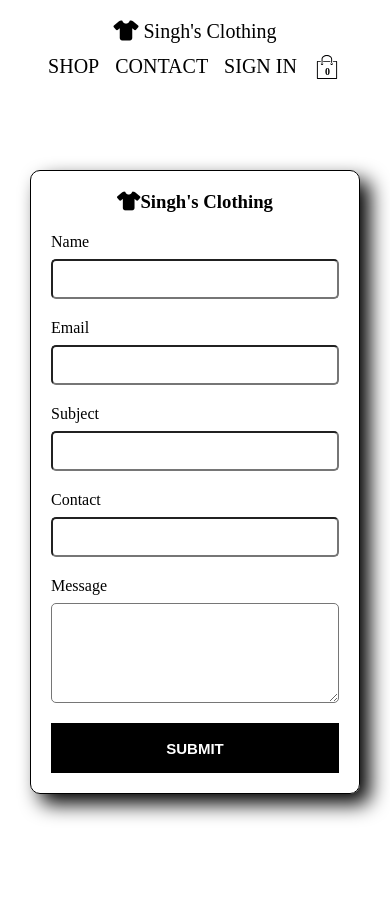
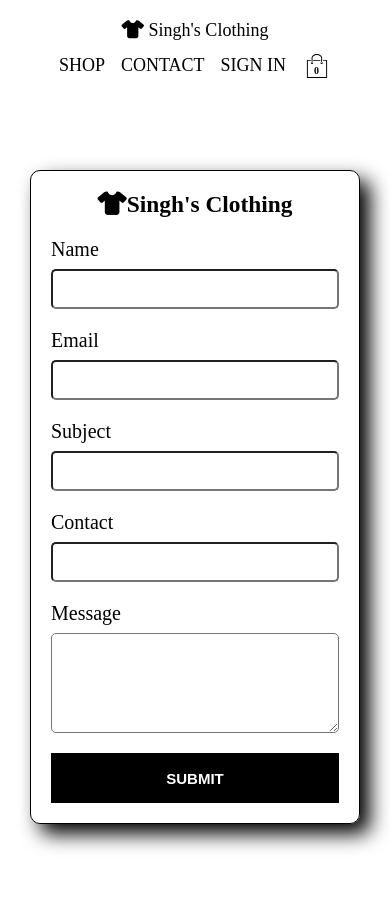
Before and after one commit to ArshjitSingh7/Ecommerce, a PHP site: page /dist/contact.html in a window 390 px wide. Before the commit the page ends 820 px from the top, so only its background shows below. Run offline with PHP 8.4, Linux system fonts and the light colour scheme; some libraries are stand-ins or nearby versions.

Commit message:
made site more responsive

```diff
--- a/dist/css/main.css
+++ b/dist/css/main.css
@@ -358,15 +358,16 @@ a {
     #sign-in .box .sign-in-form .form-btn button {
       margin-bottom: 10px; } }
 
-@media screen and (max-width: 500px) {
+@media screen and (max-width: 520px) {
   body {
+    font-size: 20px;
     padding: 20px 20px; }
   .cart-dropdown {
     right: 30px; } }
 
-@media screen and (max-width: 400px) {
+@media screen and (max-width: 480px) {
   #header {
-    font-size: 20px; }
+    font-size: 18px; }
     #header .options .option {
       padding: 10px 8px; }
   .cart-dropdown {
--- a/scss/_media.scss
+++ b/scss/_media.scss
@@ -87,17 +87,18 @@
         }
     }
 }
-@media screen and (max-width : 500px) {
+@media screen and (max-width : 520px) {
     body {
+        font-size: 20px;
         padding : 20px 20px;
     }
     .cart-dropdown {
         right : 30px;
     }
 }
-@media screen and (max-width : 400px) {
+@media screen and (max-width : 480px) {
     #header {
-        font-size: 20px;
+        font-size: 18px;
         .options {
             .option{
                 padding: 10px 8px;
```
